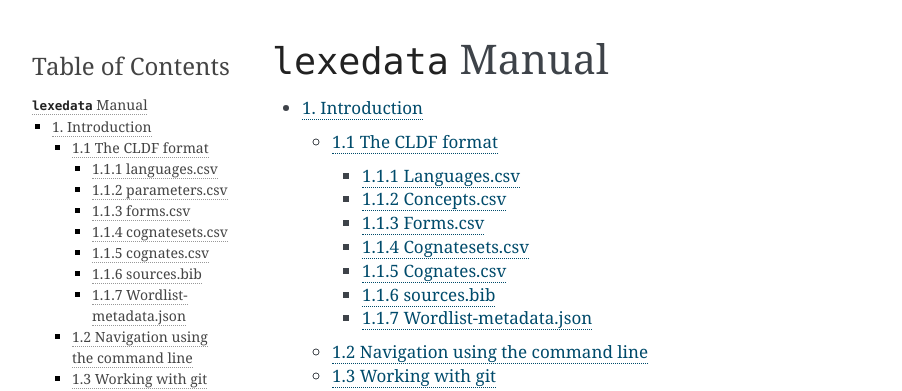
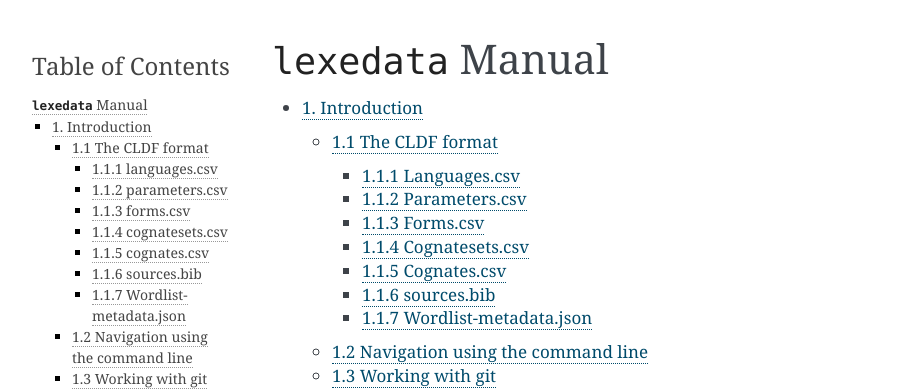
Before and after one commit to lexedata/lexedata, a Sphinx documentation site: the page built from docs/Manual.md, in a window 1280 px wide and 900 px high. Shown: the top 391 px of the window, without its empty margins (148-1050 px from the left). Built offline with Sphinx 7.4.7, drawn with Linux system fonts in a browser that asks for light colours.

Commit message:
update table of contents

```diff
--- a/docs/Manual.md
+++ b/docs/Manual.md
@@ -3,7 +3,7 @@
   * [1. Introduction](#1-introduction)
     + [1.1 The CLDF format](#11-the-cldf-format)
       - [1.1.1 Languages.csv](#111-languagescsv)
-      - [1.1.2 Concepts.csv](#112-conceptscsv)
+      - [1.1.2 Parameters.csv](#112-parameterscsv)
       - [1.1.3 Forms.csv](#113-formscsv)
       - [1.1.4 Cognatesets.csv](#114-cognatesetscsv)
       - [1.1.5 Cognates.csv](#115-cognatescsv)
```
